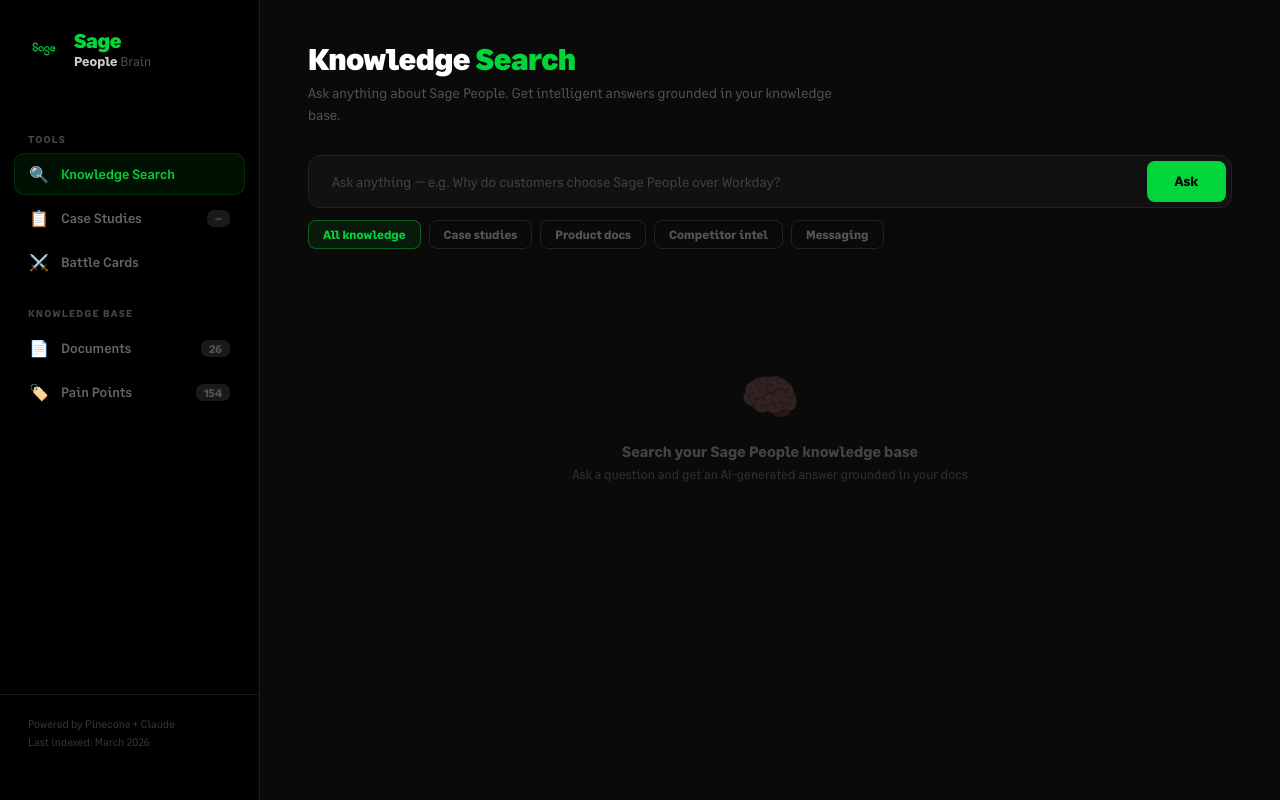
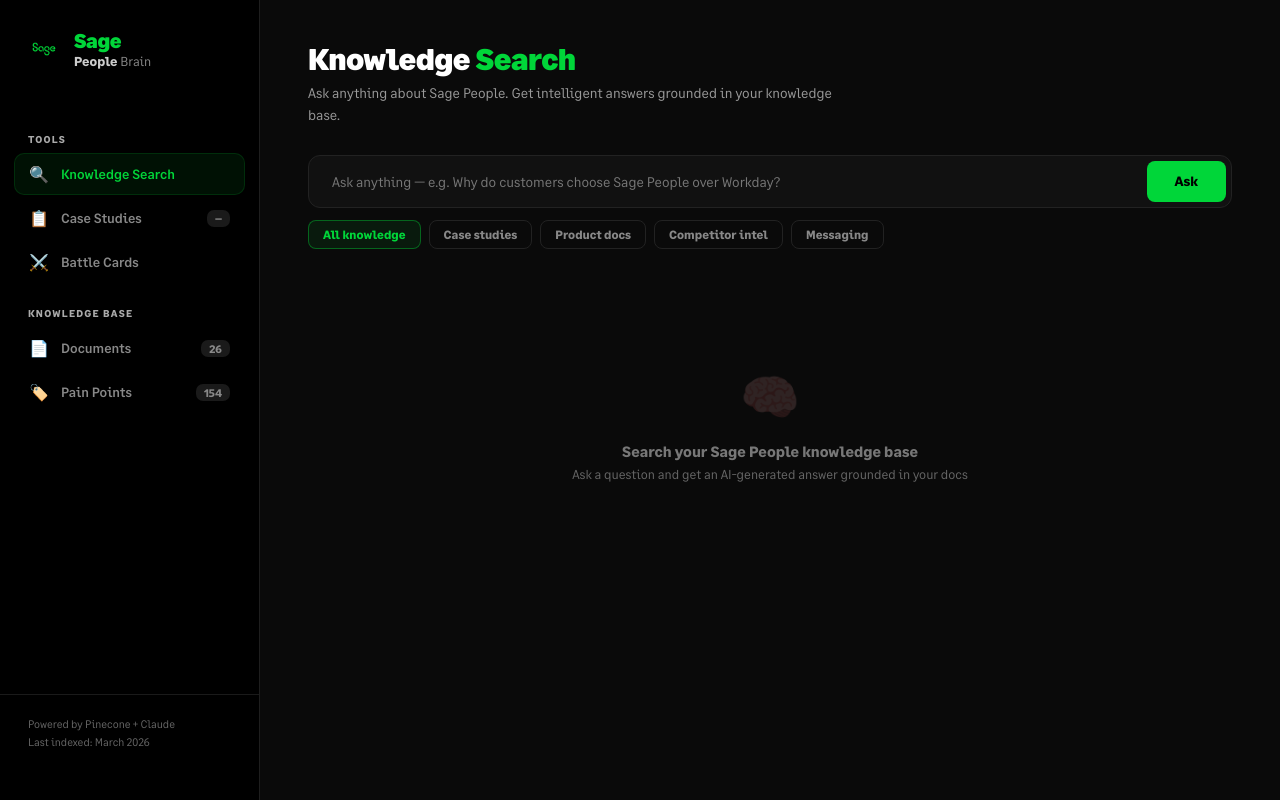
Before and after one commit to JamesmcKie552/Sage-People-Brain, a Flask app: page / in a window 1280 px wide. Run offline with Flask 3, Linux system fonts and the light colour scheme; some libraries are stand-ins or nearby versions.

Commit message:
Improve text contrast throughout dark theme UI
- Page subtitles/descriptions: #555 → #999
- Input placeholders: #333/#444 → #777
- Form labels (COMPETITOR etc): #444 → #aaa
- Sidebar labels/items/badges: #444/#555/#666 → #aaa/#888
- Sidebar footer: #3A3A3A → #666
- Chips (inactive): #555 → #888, hover brightened
- Empty state text: #333/#444 → #666/#777
- Loading step/sub text: #333/#555 → #777/#999
- Source pills, meta tags, bc-meta-pills: #555 → #888
- Case study body/quote text: #666/#777 → #888/#999
- Battle card list items, quick wins, objections: #888 → #999
- Sentiment list items: #777 → #999
- Stakeholder table headers/cells: #444/#777 → #aaa/#999
- Battle card footer/sources: #333/#444 → #777

Co-Authored-By: Claude Sonnet 4.6 <noreply@anthropic.com>

```diff
--- a/templates/index.html
+++ b/templates/index.html
@@ -19,18 +19,18 @@ body { font-family: 'SageText', 'Inter', -apple-system, sans-serif; background:
 .s-brand { padding: 0 28px; margin-bottom: 40px; display: flex; align-items: center; gap: 14px; }
 .s-brand img { width: 32px; height: 32px; object-fit: contain; }
 .s-brand-text .logo { font-family: 'SageHeadline', sans-serif; font-size: 20px; font-weight: 900; color: #00D639; letter-spacing: -0.02em; }
-.s-brand-text .app-name { font-size: 13px; color: #555; margin-top: 1px; }
+.s-brand-text .app-name { font-size: 13px; color: #888; margin-top: 1px; }
 .s-brand-text .app-name b { color: #ccc; font-weight: 600; }
-.s-label { padding: 0 28px; margin-bottom: 8px; margin-top: 24px; font-size: 10px; font-weight: 700; text-transform: uppercase; letter-spacing: 0.12em; color: #444; }
+.s-label { padding: 0 28px; margin-bottom: 8px; margin-top: 24px; font-size: 10px; font-weight: 700; text-transform: uppercase; letter-spacing: 0.12em; color: #aaa; }
 .s-nav { padding: 0 14px; display: flex; flex-direction: column; gap: 2px; }
-.s-item { display: flex; align-items: center; gap: 12px; padding: 10px 14px; border-radius: 10px; cursor: pointer; color: #666; font-size: 13.5px; font-weight: 500; transition: all 0.15s; border: 1px solid transparent; }
+.s-item { display: flex; align-items: center; gap: 12px; padding: 10px 14px; border-radius: 10px; cursor: pointer; color: #888; font-size: 13.5px; font-weight: 500; transition: all 0.15s; border: 1px solid transparent; }
 .s-item:hover { background: #141414; color: #bbb; }
 .s-item.active { background: rgba(0,214,57,0.08); color: #00D639; border-color: rgba(0,214,57,0.15); }
 .s-item .s-icon { font-size: 16px; width: 20px; text-align: center; flex-shrink: 0; }
-.s-item .s-badge { margin-left: auto; font-size: 11px; font-weight: 700; padding: 2px 8px; border-radius: 7px; background: #1A1A1A; color: #555; }
+.s-item .s-badge { margin-left: auto; font-size: 11px; font-weight: 700; padding: 2px 8px; border-radius: 7px; background: #1A1A1A; color: #888; }
 .s-item.active .s-badge { background: rgba(0,214,57,0.12); color: #00D639; }
 .s-foot { margin-top: auto; padding: 20px 28px; border-top: 1px solid #1A1A1A; }
-.s-foot p { font-size: 11px; color: #3A3A3A; line-height: 1.7; }
+.s-foot p { font-size: 11px; color: #666; line-height: 1.7; }
 
 /* ── Main ───────────────────────────────────────────────────────────────── */
 .main { margin-left: 260px; min-height: 100vh; padding: 40px 48px; }
@@ -41,36 +41,36 @@ body { font-family: 'SageText', 'Inter', -apple-system, sans-serif; background:
 .ph { margin-bottom: 28px; }
 .ph h2 { font-family: 'SageHeadline', sans-serif; font-size: 30px; font-weight: 900; letter-spacing: -0.02em; margin-bottom: 6px; }
 .ph h2 span { color: #00D639; }
-.ph p { font-size: 14px; color: #555; line-height: 1.6; max-width: 540px; }
+.ph p { font-size: 14px; color: #999; line-height: 1.6; max-width: 540px; }
 
 /* ── Search box ─────────────────────────────────────────────────────────── */
 .search-wrap { margin-bottom: 18px; }
 .search-box { display: flex; background: #111; border: 1.5px solid #222; border-radius: 12px; padding: 5px; transition: all 0.2s; }
 .search-box:focus-within { border-color: #00D639; box-shadow: 0 0 0 4px rgba(0,214,57,0.08); }
 .search-box input { flex: 1; background: none; border: none; outline: none; color: #fff; font-family: 'SageText', sans-serif; font-size: 14px; padding: 12px 18px; }
-.search-box input::placeholder { color: #444; }
+.search-box input::placeholder { color: #777; }
 .ask-btn { background: #00D639; color: #000; border: none; padding: 0 28px; border-radius: 8px; font-family: 'SageText', sans-serif; font-weight: 700; font-size: 13.5px; cursor: pointer; transition: all 0.15s; white-space: nowrap; }
 .ask-btn:hover { background: #00C234; box-shadow: 0 4px 16px rgba(0,214,57,0.25); }
 .ask-btn:disabled { background: #222; color: #555; cursor: not-allowed; box-shadow: none; }
 
 /* ── Chips ──────────────────────────────────────────────────────────────── */
 .chips { display: flex; gap: 8px; flex-wrap: wrap; }
-.chip { padding: 6px 14px; border-radius: 8px; font-size: 12px; font-weight: 600; cursor: pointer; transition: all 0.15s; border: 1px solid #222; background: transparent; color: #555; }
-.chip:hover { border-color: #444; color: #999; }
+.chip { padding: 6px 14px; border-radius: 8px; font-size: 12px; font-weight: 600; cursor: pointer; transition: all 0.15s; border: 1px solid #222; background: transparent; color: #888; }
+.chip:hover { border-color: #555; color: #bbb; }
 .chip.on { border-color: rgba(0,214,57,0.4); background: rgba(0,214,57,0.08); color: #00D639; }
 
 /* ── Empty state ────────────────────────────────────────────────────────── */
 .empty { display: flex; flex-direction: column; align-items: center; justify-content: center; padding: 100px 40px; text-align: center; }
 .empty-ico { font-size: 48px; margin-bottom: 16px; opacity: 0.15; }
-.empty-t { font-size: 15px; font-weight: 600; color: #444; margin-bottom: 6px; }
-.empty-d { font-size: 13px; color: #333; }
+.empty-t { font-size: 15px; font-weight: 600; color: #777; margin-bottom: 6px; }
+.empty-d { font-size: 13px; color: #666; }
 
 /* ── Loading ────────────────────────────────────────────────────────────── */
 .loading { display: flex; flex-direction: column; align-items: center; gap: 14px; padding: 80px 40px; }
 .spinner { width: 28px; height: 28px; border: 2.5px solid #222; border-top-color: #00D639; border-radius: 50%; animation: spin 0.8s linear infinite; }
 @keyframes spin { to { transform: rotate(360deg); } }
-.loading-step { font-size: 14px; color: #555; font-weight: 500; }
-.loading-sub { font-size: 12px; color: #333; }
+.loading-step { font-size: 14px; color: #999; font-weight: 500; }
+.loading-sub { font-size: 12px; color: #777; }
 .error-msg { background: #1A0A0A; border: 1px solid #3D1515; color: #FF6B6B; padding: 16px 20px; border-radius: 10px; font-size: 14px; }
 
 /* ══════════════════════════════════════════════════════════════════════════
```
Also changed, not shown: other parts of templates/index.html (+25 -25 lines).
